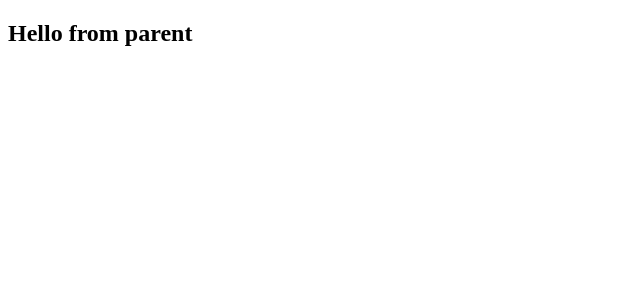
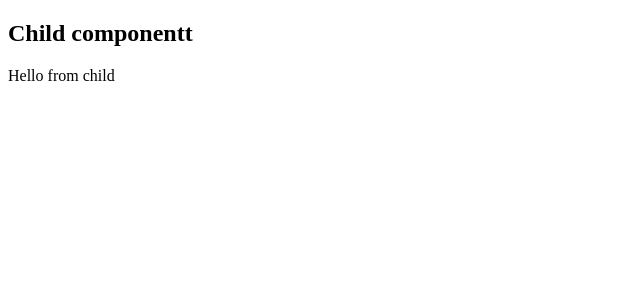
Before and after one commit to daniellmerlo/vue-tutorial-com-sfc, a Vue app: page / in a window 1280 px wide. Shown: the top 300 px of the page, without its empty margins (0-640 px from the left). Built offline with nearby package versions, Linux system fonts and the light colour scheme.

Commit message:
Projeto em: Emits

```diff
--- a/src/App.vue
+++ b/src/App.vue
@@ -2,8 +2,9 @@
 import { ref } from 'vue'
 import ChildComp from './ChildComp.vue'
 
-const greetings = ref('Hello from parent')
+const childMsg = ref('No child message yet')
 </script>
 <template>
-  <ChildComp :msg="greetings" />
+  <ChildComp @response="(msg) => childMsg = msg" />
+  {{ childMsg }}
 </template>
--- a/src/ChildComp.vue
+++ b/src/ChildComp.vue
@@ -1,8 +1,8 @@
 <script setup>
-const props = defineProps({
-    msg: String
-})
+const emit = defineEmits(['response'])
+
+emit('response', 'Hello from child')
 </script>
 <template>
-    <h2>{{ msg || 'No props passed yet' }}</h2>
+    <h2>Child componentt</h2>
 </template>
```
